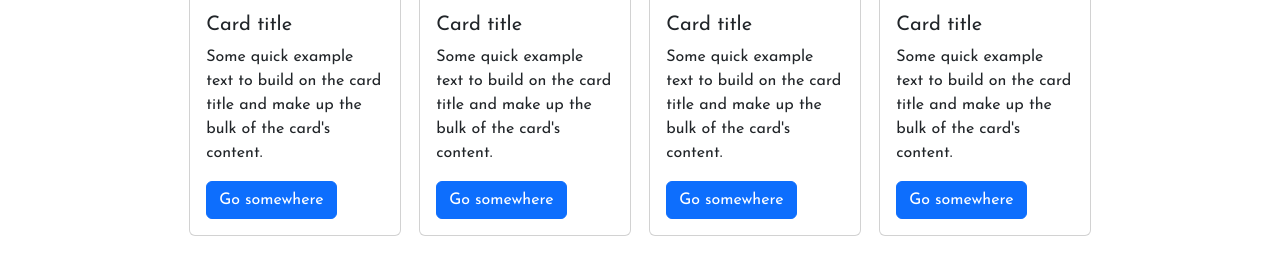
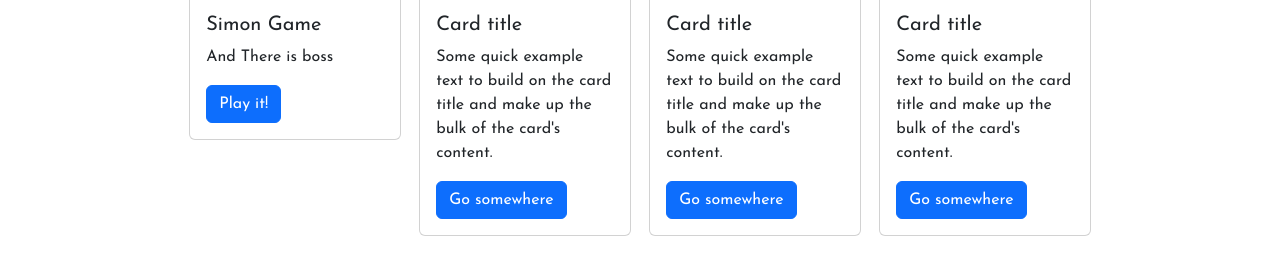
Before and after one commit to AmerFaruk/guzarsblog, a website: page archive.html in a window 1280 px wide. Shown: the part 1283-1552 px from the top of the page. Drawn offline with nearby package versions, Linux system fonts and the light colour scheme.

Commit message:
Starting Updates Clean 1

```diff
--- a/archive.html
+++ b/archive.html
@@ -150,9 +150,9 @@
                     <div class="card content-cards">
                         <img src="css/sources/image/permanent/slide.png" class="card-img-top" alt="...">
                         <div class="card-body">
-                          <h5 class="card-title">Card title</h5>
-                          <p class="card-text">Some quick example text to build on the card title and make up the bulk of the card's content.</p>
-                          <a href="#" class="btn btn-primary">Go somewhere</a>
+                          <h5 class="card-title">Simon Game</h5>
+                          <p class="card-text">And There is boss</p>
+                          <a href="projects/theSimonGame/index.html" class="btn btn-primary">Play it!</a>
                         </div>
                       </div>
                 </div>
```
Also changed, not shown: index.html (+5 -2 lines), favicon.ico (added).
